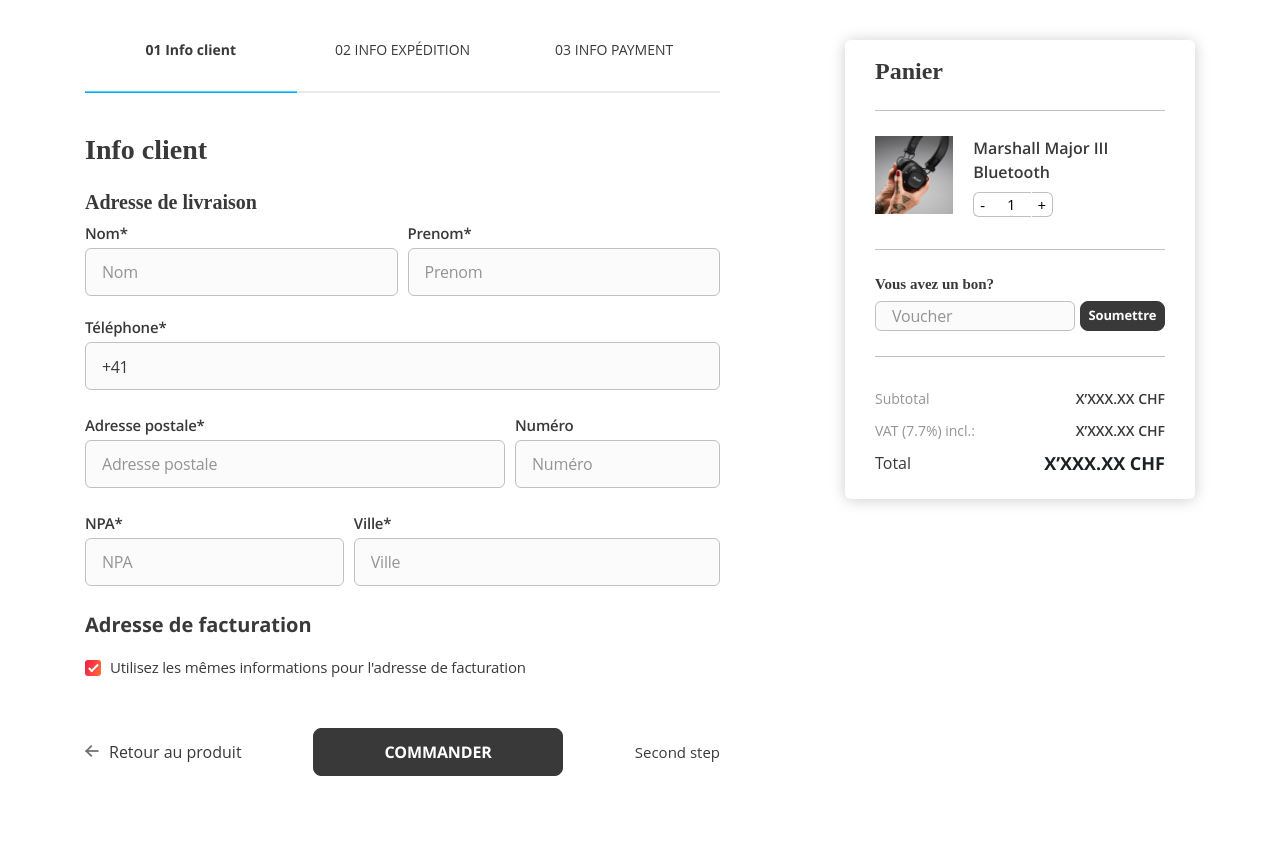
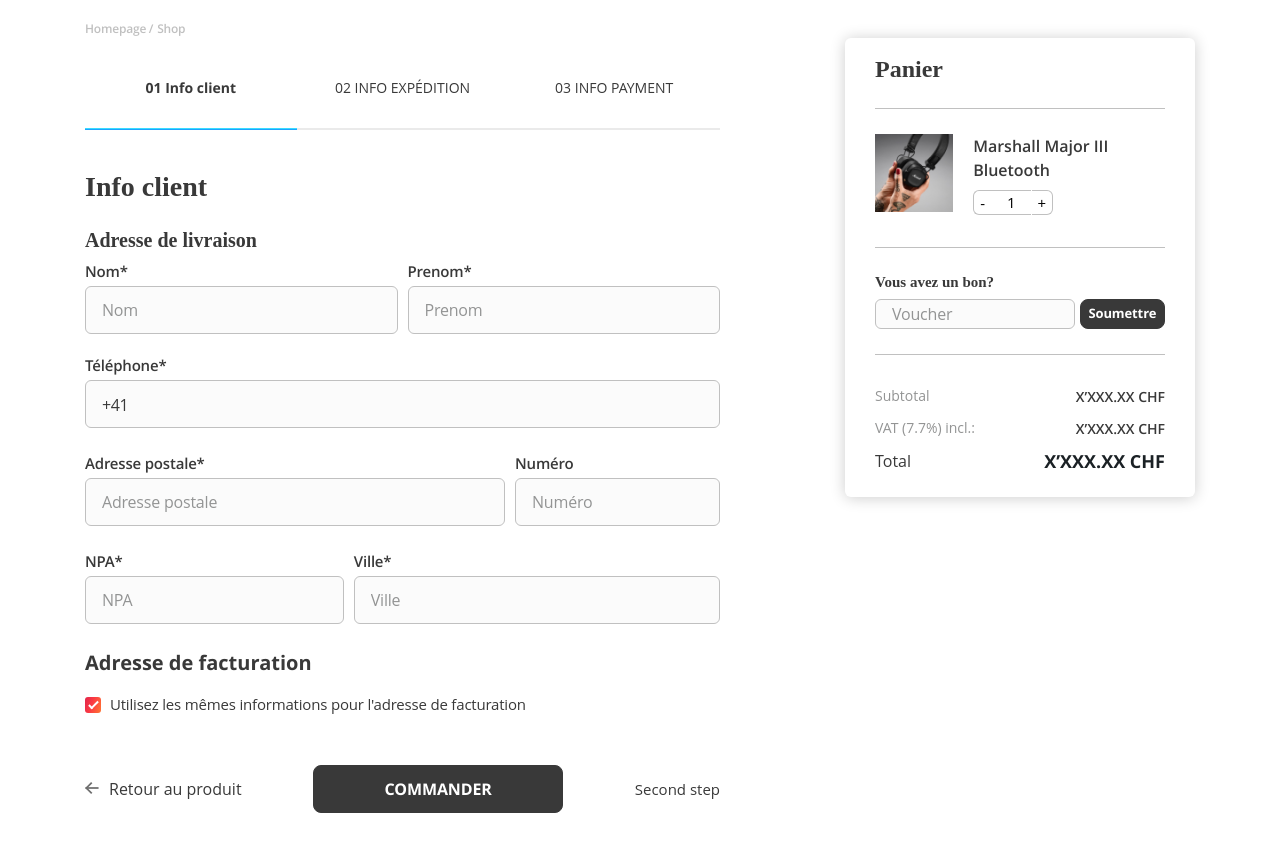
Before and after one commit to CouldBeFree/wiamedia, a website: page app/checkout1.html in a window 1280 px wide. Before the commit the page ends 826 px from the top, so only its background shows below. Drawn offline with nearby package versions, Linux system fonts and the light colour scheme.

Commit message:
added breadcrumpbs

```diff
--- a/app/checkout1.html
+++ b/app/checkout1.html
@@ -9,6 +9,12 @@
 <body>
 <div class="checkout">
     <div class="container">
+        <ul class="breadcrumbs-list">
+            <li>
+                <a href="/">Homepage</a>
+            </li>
+            <li>Shop</li>
+        </ul>
         <div class="row">
             <div class="col-sm-12 col-lg-7">
                 <ul id="controls" class="flex controls">
--- a/app/scss/product/checkout.scss
+++ b/app/scss/product/checkout.scss
@@ -1,5 +1,5 @@
 .checkout {
-  padding-top: 40px;
+  padding-top: 20px;
   padding-bottom: 50px;
 
   .flex {
@@ -13,8 +13,8 @@
   .controls {
     font-size: 14px;
     color: #393939;
-    cursor: pointer;
     border-bottom: 2px solid rgba(22%, 22%, 22%, .1);
+    margin-top: 40px;
 
     li {
       flex: 1;
```
Also changed, not shown: app/checkout2.html (+6 -0 lines), app/checkout3.html (+6 -0 lines), app/css/app.min.css.
